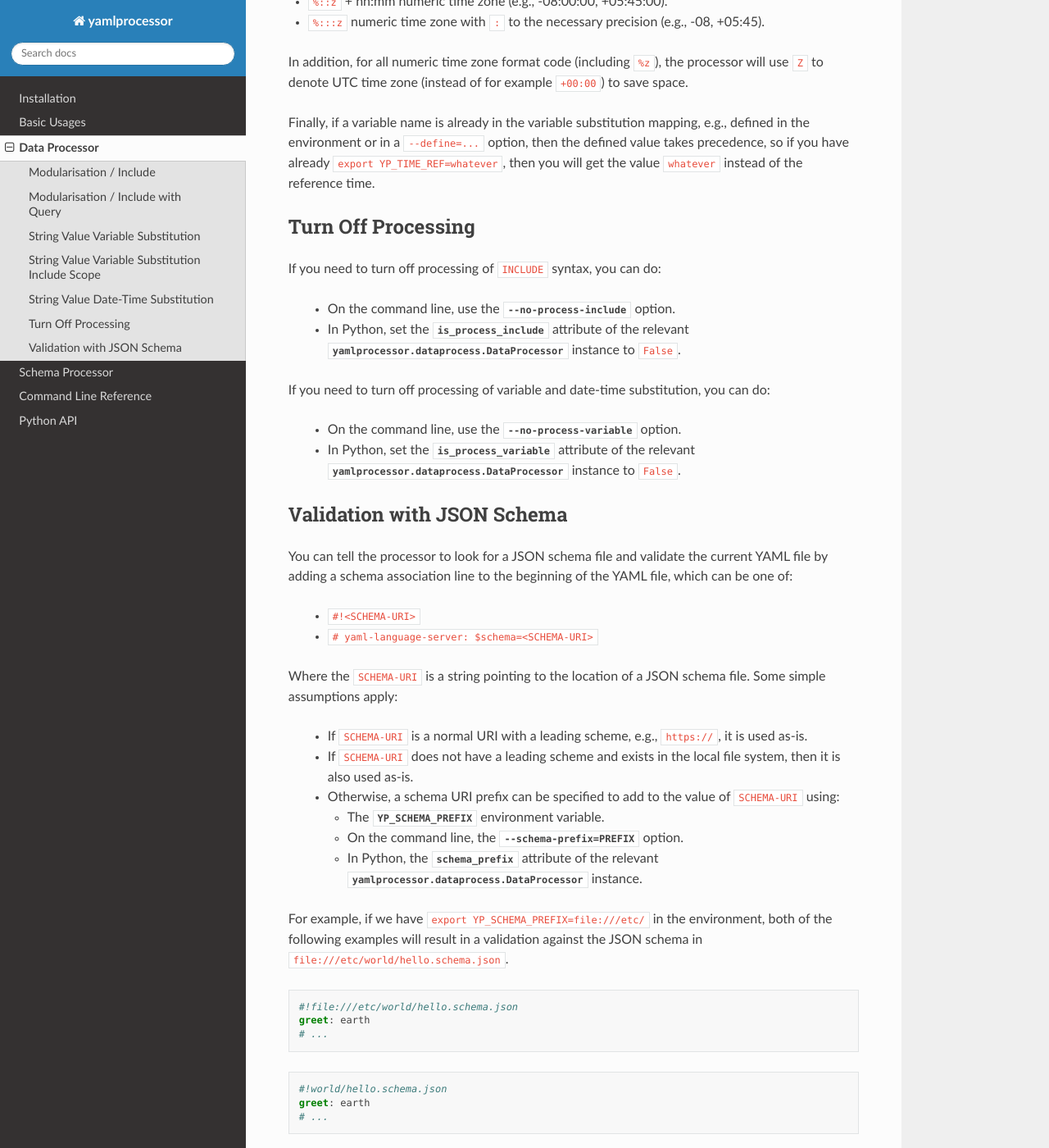
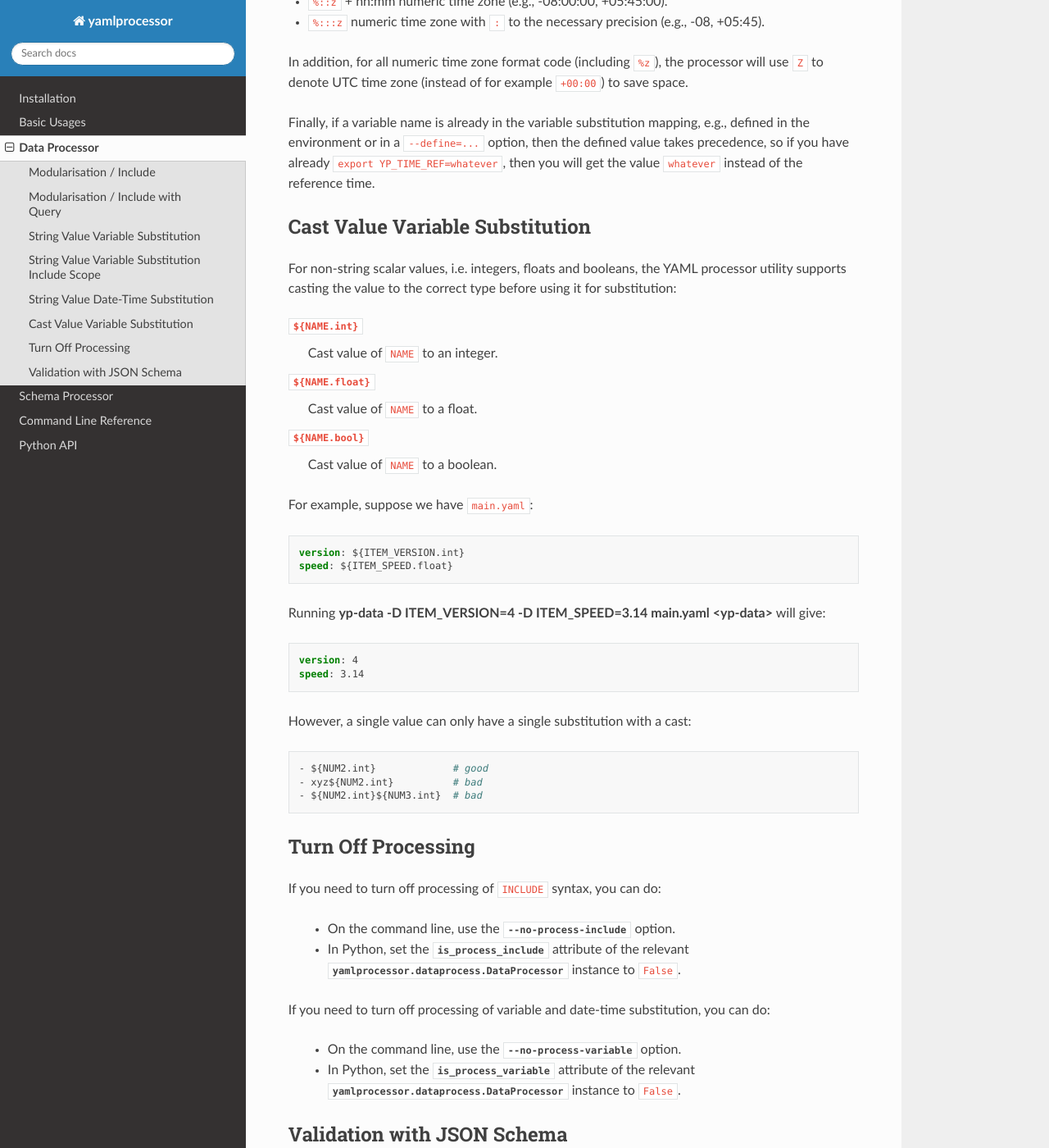
Before and after one commit to JCSDA-internal/yamlprocessor, a Sphinx documentation site: the page built from docs/data-process.rst, in a window 1280 px wide and 1400 px high, scrolled down 6257 px. Shown: the whole window at 82% size. Built offline with Sphinx 7.4.7 and the Read the Docs theme 2.0.0, drawn with Linux system fonts in a browser that asks for light colours.

Commit message:
Value substitution supports cast to int/float/bool
With the syntax `${NAME.int}`, `${NAME.float}` and `${NAME.bool}`.

```diff
--- a/docs/data-process.rst
+++ b/docs/data-process.rst
@@ -355,6 +355,47 @@ YP_TIME_REF=whatever``, then you will get the value ``whatever`` instead of the
 reference time.
 
 
+Cast Value Variable Substitution
+--------------------------------
+
+For non-string scalar values, i.e. integers, floats and booleans, the YAML
+processor utility supports casting the value to the correct type before using
+it for substitution:
+
+``${NAME.int}``
+    Cast value of ``NAME`` to an integer.
+
+``${NAME.float}``
+    Cast value of ``NAME`` to a float.
+
+``${NAME.bool}``
+    Cast value of ``NAME`` to a boolean.
+
+For example, suppose we have ``main.yaml``:
+
+.. code-block:: yaml
+
+   version: ${ITEM_VERSION.int}
+   speed: ${ITEM_SPEED.float}
+
+Running
+:program:`yp-data -D ITEM_VERSION=4 -D ITEM_SPEED=3.14 main.yaml <yp-data>`
+will give:
+
+.. code-block:: yaml
+
+   version: 4
+   speed: 3.14
+
+However, a single value can only have a single substitution with a cast:
+
+.. code-block:: yaml
+
+   - ${NUM2.int}             # good
+   - xyz${NUM2.int}          # bad
+   - ${NUM2.int}${NUM3.int}  # bad
+
+
 Turn Off Processing
 -------------------
 
```
Also changed, not shown: 2 other files.
